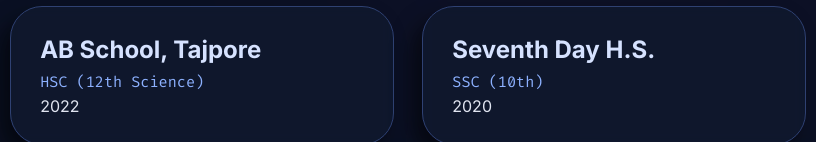
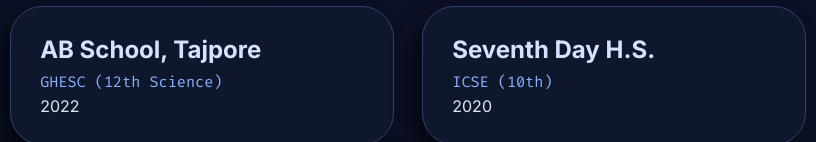
Before and after one commit to prathana-tandel0308/your-portfolio, a plain HTML site: page index.html in a window 1280 px wide. Shown: the part 658-800 px from the top of the page, 438-1254 px from the left. Drawn offline with Linux system fonts and the light colour scheme.

Commit message:
Update index.html

```diff
--- a/index.html
+++ b/index.html
@@ -370,8 +370,8 @@
   <div class="section-title" style="margin-top: 3rem;"><i class="fas fa-graduation-cap"></i> <span>education</span></div>
   <div class="edu-grid">
     <div class="edu-item"><h3>R.N.G. Patel IT</h3> <div class="meta">B.E. CSE · Grade 8.51</div>2023 – 2026</div>
-    <div class="edu-item"><h3>AB School, Tajpore</h3> <div class="meta">HSC (12th Science)</div>2022</div>
-    <div class="edu-item"><h3>Seventh Day H.S.</h3> <div class="meta">SSC (10th)</div>2020</div>
+    <div class="edu-item"><h3>AB School, Tajpore</h3> <div class="meta">GHESC (12th Science)</div>2022</div>
+    <div class="edu-item"><h3>Seventh Day H.S.</h3> <div class="meta">ICSE (10th)</div>2020</div>
   </div>
 
   <!-- SKILLS : interactive chips -->
```
